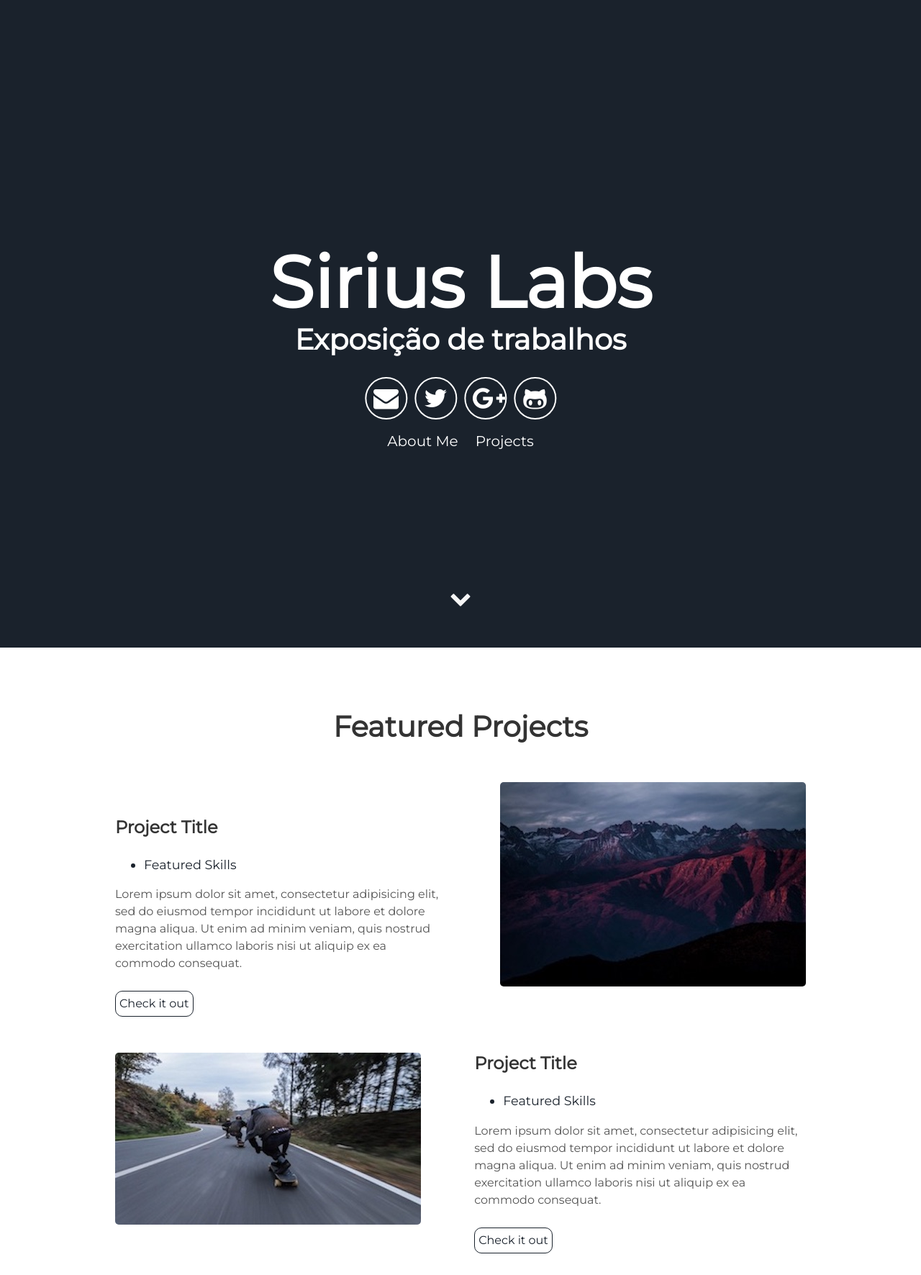
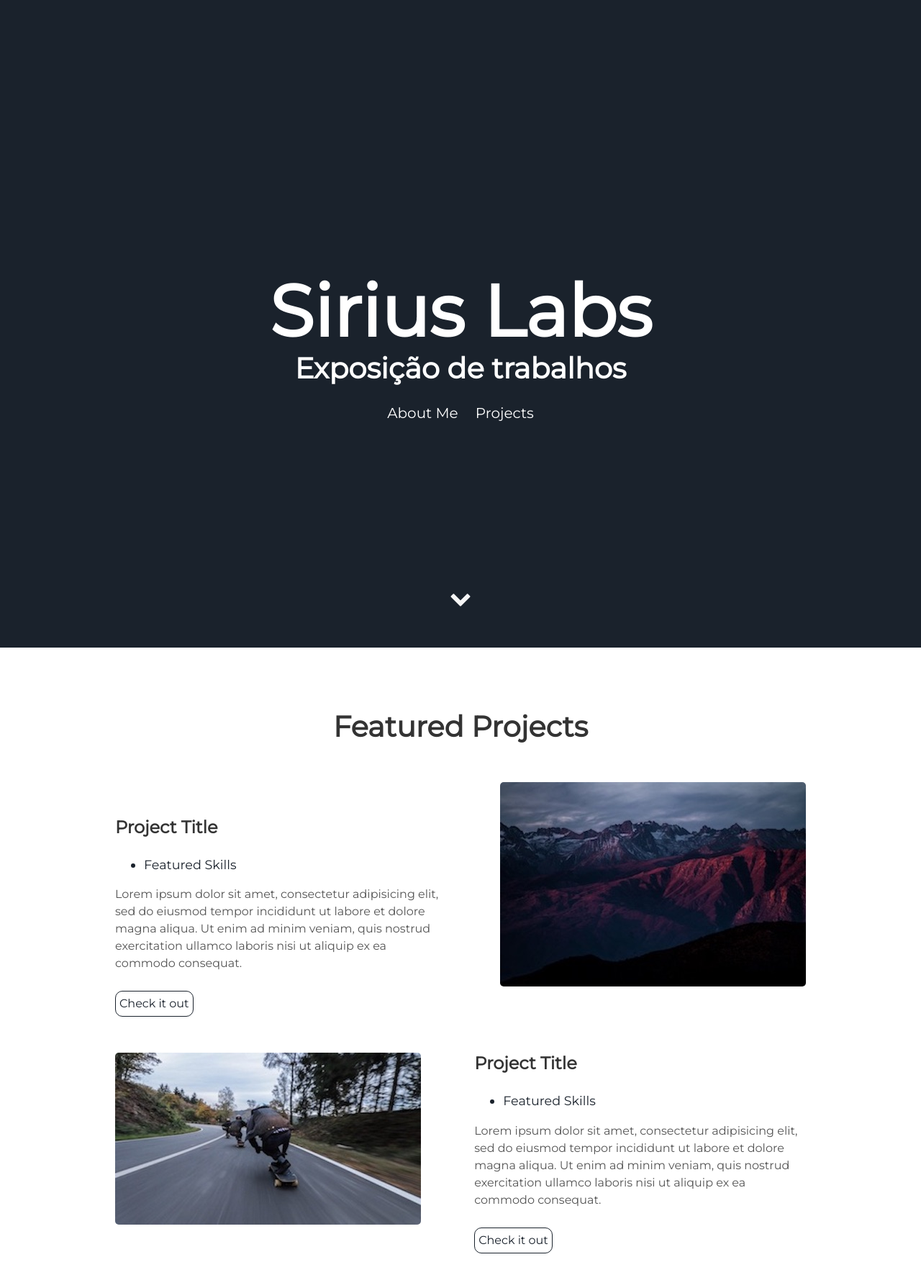
Before and after one commit to gabrielalberton/incredible-rabbit, a Jekyll site: the page built from index.html, in a window 1280 px wide. Shown: the whole page at 72% size. Built offline with Jekyll 4.4.1, drawn with Linux system fonts in a browser that asks for light colours.

Commit message:
header.html: changed

```diff
--- a/_includes/header.html
+++ b/_includes/header.html
@@ -4,12 +4,6 @@
         <span class="site-title">{{site.username}}</span>
         <span class="site-description">{{site.user_title}}</span>
       </h1>
-      <div class="header-icons">
-        <a aria-label="Send email" href="#"><i class="icon fa fa-envelope"></i></a>
-        <a aria-label="My Twitter" target="_blank" href="#"><i class="icon fa fa-twitter" aria-hidden="true"></i></a>
-        <a aria-label="My Google Plus" target="_blank" href="#"><i class="icon fa fa-google-plus" aria-hidden="true"></i></a>
-        <a aria-label="My Github" target="_blank" href="#"><i class="icon fa fa-github-alt" aria-hidden="true"></i></a>
-      </div>
       <div class="header-links">
         <a class="link" href="#about" data-scroll>About Me</a>
         <a class="link" href="#projects" data-scroll>Projects</a>
```
